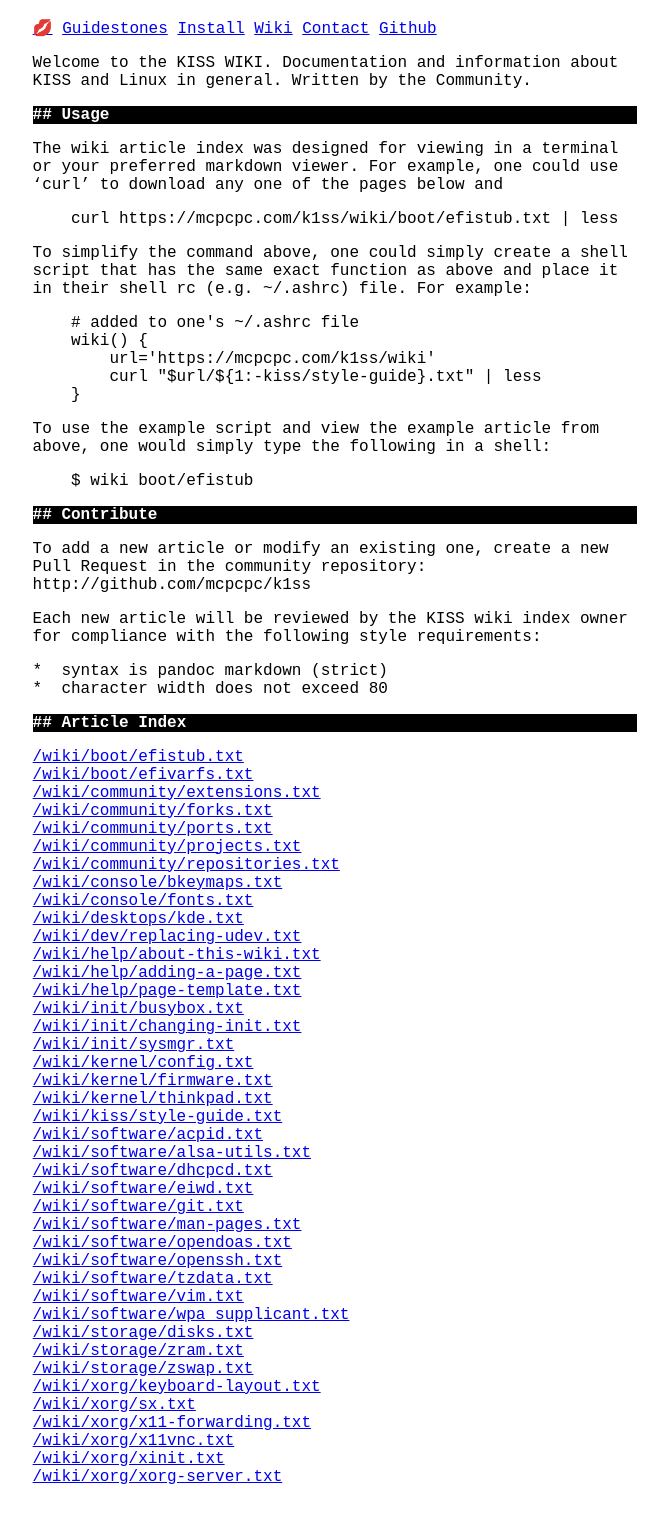
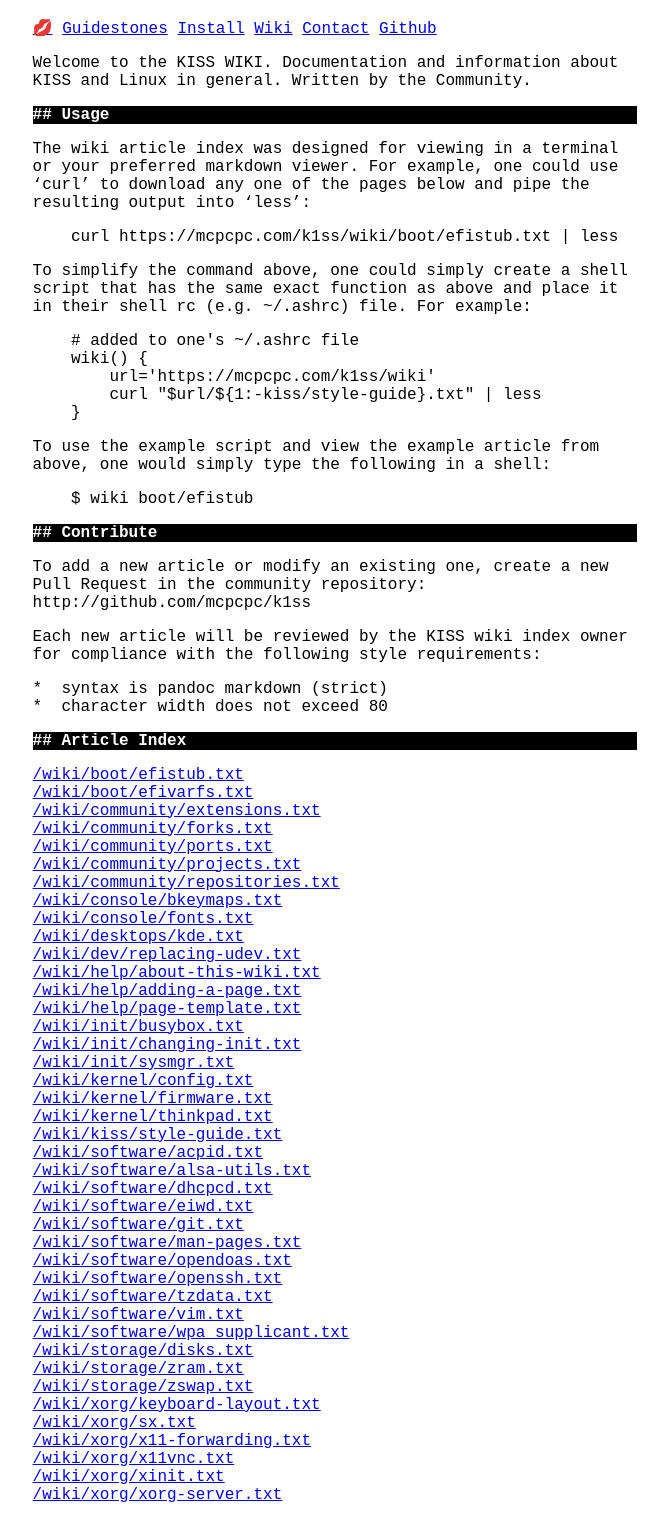
Before and after one commit to mcpcpc/k1ss, a Jekyll site: the page built from wiki.md, in a window 1280 px wide. Shown: the whole page, without its empty margins (305-973 px from the left). Built offline with Jekyll 4.4.1, drawn with Linux system fonts in a browser that asks for light colours.

Commit message:
Update wiki.md

```diff
--- a/wiki.md
+++ b/wiki.md
@@ -9,7 +9,7 @@ general. Written by the Community.
 
 The wiki article index was designed for viewing in a terminal or your preferred
 markdown viewer. For example, one could use 'curl' to download any one of the
-pages below and
+pages below and pipe the resulting output into 'less':
 
     curl https://mcpcpc.com/k1ss/wiki/boot/efistub.txt | less
 
```
